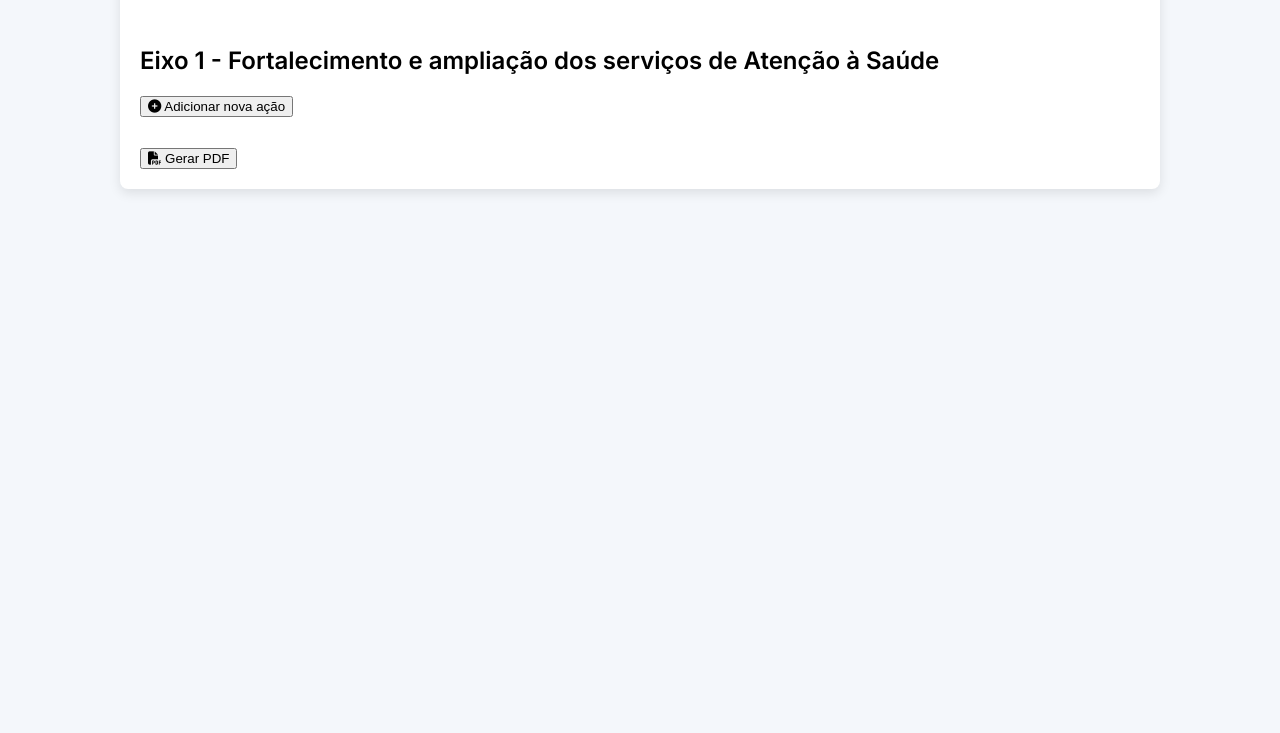
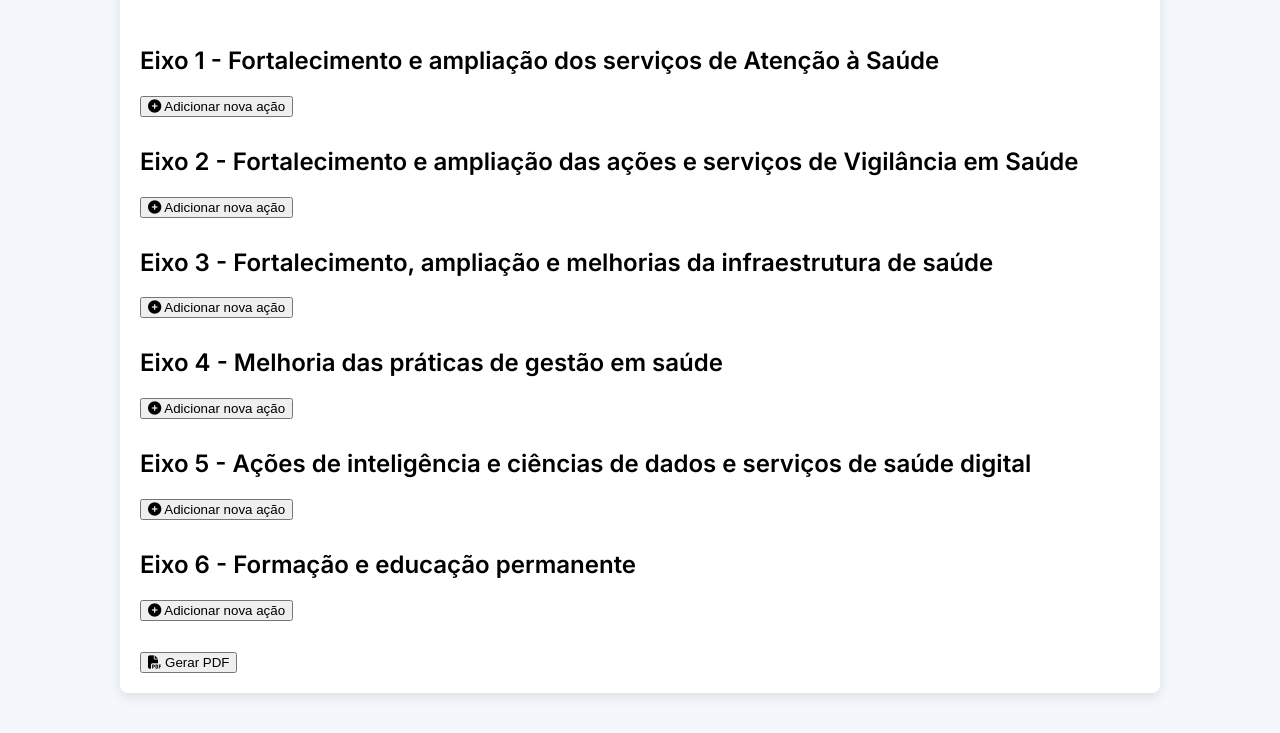
Before and after one commit to pesriodoce/Teste, a plain HTML site: page index.html in a window 1280 px wide. Shown: the part 840-1573 px from the top of the page. Before the commit the page ends 1069 px from the top, so only its background shows below. Drawn offline with nearby package versions, Linux system fonts and the light colour scheme.

Commit message:
Update index.html

```diff
--- a/index.html
+++ b/index.html
@@ -33,6 +33,7 @@
       </select>
     </div>
 
+    <!-- Seção nova: Diagnóstico Situacional de Saúde -->
     <div class="section">
       <h2>Diagnóstico Situacional de Saúde</h2>
       <label for="perfil-socioeconomico">Perfil socioeconômico, produtivo e demográfico do território</label>
@@ -45,11 +46,52 @@
       <textarea id="estrutura-rede-saude" placeholder="Descreva a estrutura da rede e serviços de saúde do território"></textarea>
     </div>
 
-    <!-- Eixos (omitido aqui por brevidade; conteúdo é o mesmo que já foi revisado corretamente) -->
     <div class="section">
       <h2 onclick="toggleAccordion('eixo1')">Eixo 1 - Fortalecimento e ampliação dos serviços de Atenção à Saúde</h2>
       <div class="accordion" id="eixo1"></div>
-      <button class="add-action" onclick="addAction('eixo1')"><i class="fas fa-plus-circle"></i> Adicionar nova ação</button>
+      <button class="add-action" onclick="addAction('eixo1')">
+        <i class="fas fa-plus-circle"></i> Adicionar nova ação
+      </button>
+    </div>
+
+    <div class="section">
+      <h2 onclick="toggleAccordion('eixo2')">Eixo 2 - Fortalecimento e ampliação das ações e serviços de Vigilância em Saúde</h2>
+      <div class="accordion" id="eixo2"></div>
+      <button class="add-action" onclick="addAction('eixo2')">
+        <i class="fas fa-plus-circle"></i> Adicionar nova ação
+      </button>
+    </div>
+
+    <div class="section">
+      <h2 onclick="toggleAccordion('eixo3')">Eixo 3 - Fortalecimento, ampliação e melhorias da infraestrutura de saúde</h2>
+      <div class="accordion" id="eixo3"></div>
+      <button class="add-action" onclick="addAction('eixo3')">
+        <i class="fas fa-plus-circle"></i> Adicionar nova ação
+      </button>
+    </div>
+
+    <div class="section">
+      <h2 onclick="toggleAccordion('eixo4')">Eixo 4 - Melhoria das práticas de gestão em saúde</h2>
+      <div class="accordion" id="eixo4"></div>
+      <button class="add-action" onclick="addAction('eixo4')">
+        <i class="fas fa-plus-circle"></i> Adicionar nova ação
+      </button>
+    </div>
+
+    <div class="section">
+      <h2 onclick="toggleAccordion('eixo5')">Eixo 5 - Ações de inteligência e ciências de dados e serviços de saúde digital</h2>
+      <div class="accordion" id="eixo5"></div>
+      <button class="add-action" onclick="addAction('eixo5')">
+        <i class="fas fa-plus-circle"></i> Adicionar nova ação
+      </button>
+    </div>
+
+    <div class="section">
+      <h2 onclick="toggleAccordion('eixo6')">Eixo 6 - Formação e educação permanente</h2>
+      <div class="accordion" id="eixo6"></div>
+      <button class="add-action" onclick="addAction('eixo6')">
+        <i class="fas fa-plus-circle"></i> Adicionar nova ação
+      </button>
     </div>
 
     <button id="generate-pdf" onclick="generatePDF()">
@@ -57,6 +99,7 @@
     </button>
   </div>
 
+  <!-- IMPORTANTE: Adicionamos o jsPDF antes do script.js -->
   <script src="https://cdnjs.cloudflare.com/ajax/libs/jspdf/2.5.1/jspdf.umd.min.js"></script>
   <script src="script.js"></script>
 </body>
```
